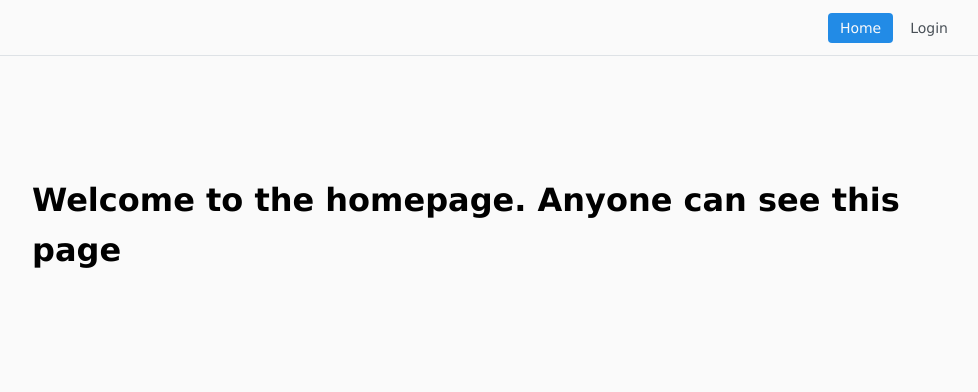
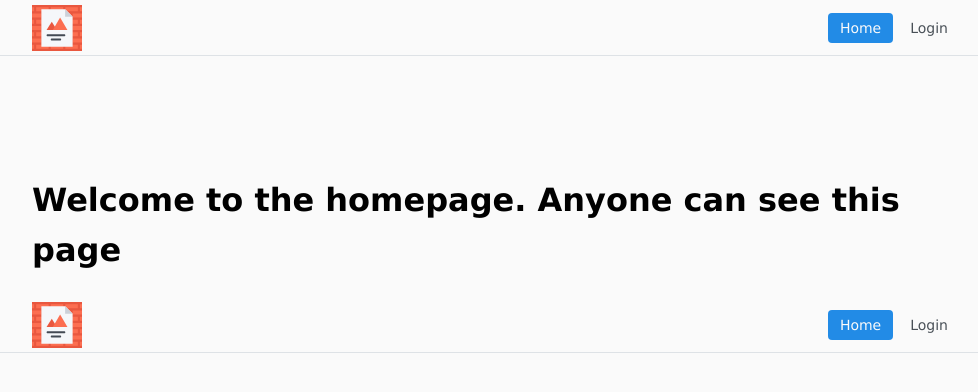
Before and after one commit to yangxueya1983/reactpostappstarter, a React (Vite) app in the folder frontend/: page / in a window 1280 px wide. Shown: the top 392 px of the page, without its empty margins (144-1122 px from the left). Built offline with nearby package versions, Linux system fonts and the light colour scheme; no server answers.

Commit message:
added footer component change logo in header

```diff
--- /dev/null
+++ b/frontend/src/components/misc/FooterSimple.module.css
@@ -0,0 +1,21 @@
+.footer {
+    margin-top: rem(120px);
+    border-top: rem(1px) solid light-dark(var(--mantine-color-gray-2), var(--mantine-color-dark-5));
+  }
+  .inner {
+    display: flex;
+    justify-content: space-between;
+    align-items: center;
+    padding-top: var(--mantine-spacing-xl);
+    padding-bottom: var(--mantine-spacing-xl);
+
+    @media (max-width: var(mantine-breakpoint-xs)) {
+      flex-direction: column;
+    }
+  }
+
+ .links {
+    @media (max-width: var(mantine-breakpoint-xs)) {
+      margin-top: var(--mantine-spacing-md);
+    }
+  }
--- a/frontend/src/components/misc/Layout.jsx
+++ b/frontend/src/components/misc/Layout.jsx
@@ -1,5 +1,6 @@
 import { Outlet, useLocation } from "react-router-dom";
 import Navbar from "./Navbar";
+
 
 const Layout = () => {
   return (
@@ -8,6 +9,7 @@ const Layout = () => {
       <main>
         <Outlet />
       </main>
+      <Navbar />
     </div>
   );
 };
--- a/frontend/src/components/misc/Navbar.jsx
+++ b/frontend/src/components/misc/Navbar.jsx
@@ -1,11 +1,11 @@
 import React from "react";
 import classes from "./Navbar.module.css";
 import { MantineLogo } from "@mantine/ds";
-import { Container, Group, Burger, Drawer, Stack } from "@mantine/core";
+import {Container, Group, Burger, Drawer, Stack } from "@mantine/core";
 import useLinks from "./useLinks";
 import { DrawerContext } from "../../Contexts/drawerContext";
-import { ReactSVG } from 'react-svg';
 
+import SVGComponent from "./svgviewer-react-output";
 
 const Navbar = () => {
   const { opened, toggle } = React.useContext(DrawerContext);
@@ -14,7 +14,7 @@ const Navbar = () => {
   return (
     <header className={classes.header}>
       <Container size="md" className={classes.inner}>
-        <ReactSVG src="../../assets/react.svg"/>
+        <SVGComponent width={50} height={50}/>
         <Group gap={5} visibleFrom="xs">
           {items}
         </Group>
```
Also changed, not shown: frontend/src/components/misc/FooterSimple.jsx (added, +32 -0 lines), 1 other file (tests, documents, lock files or other folders).
